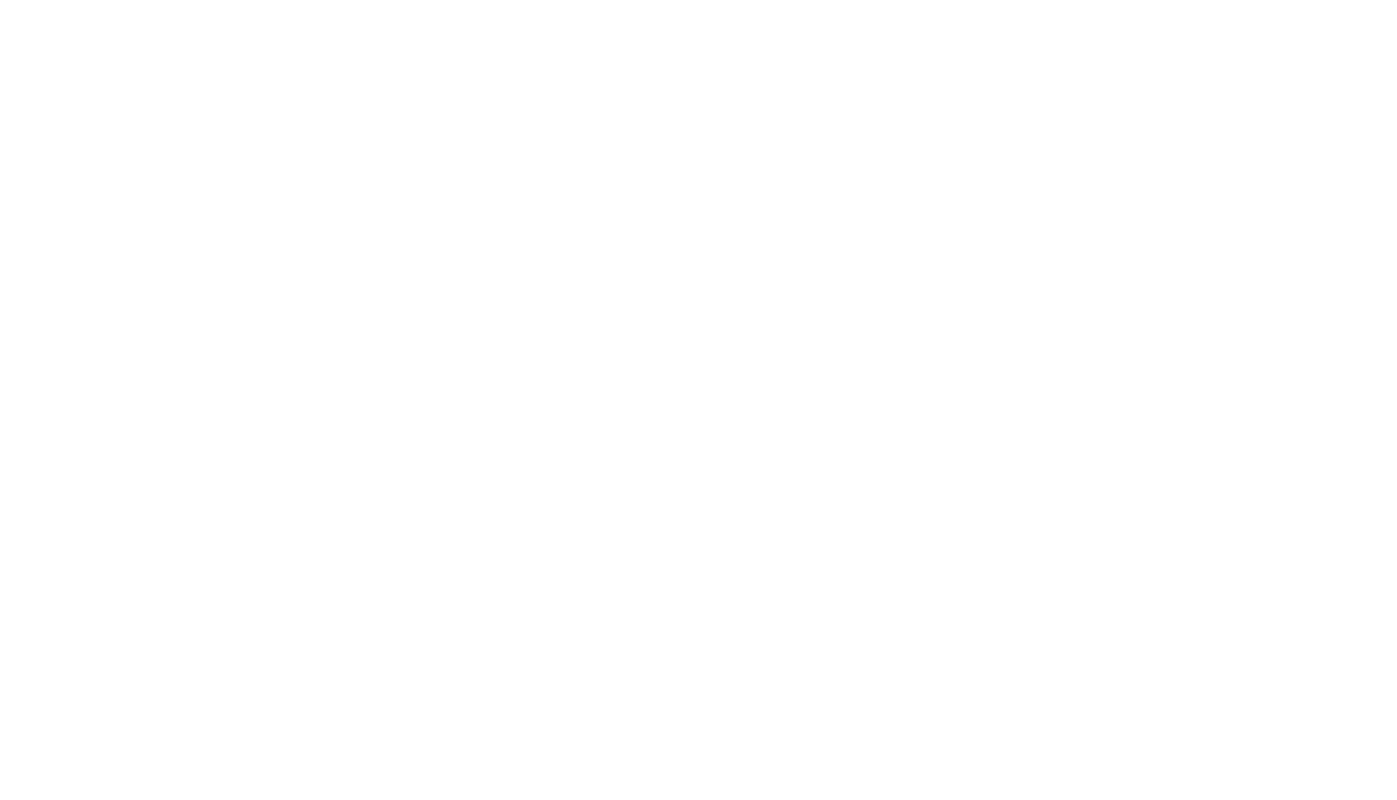
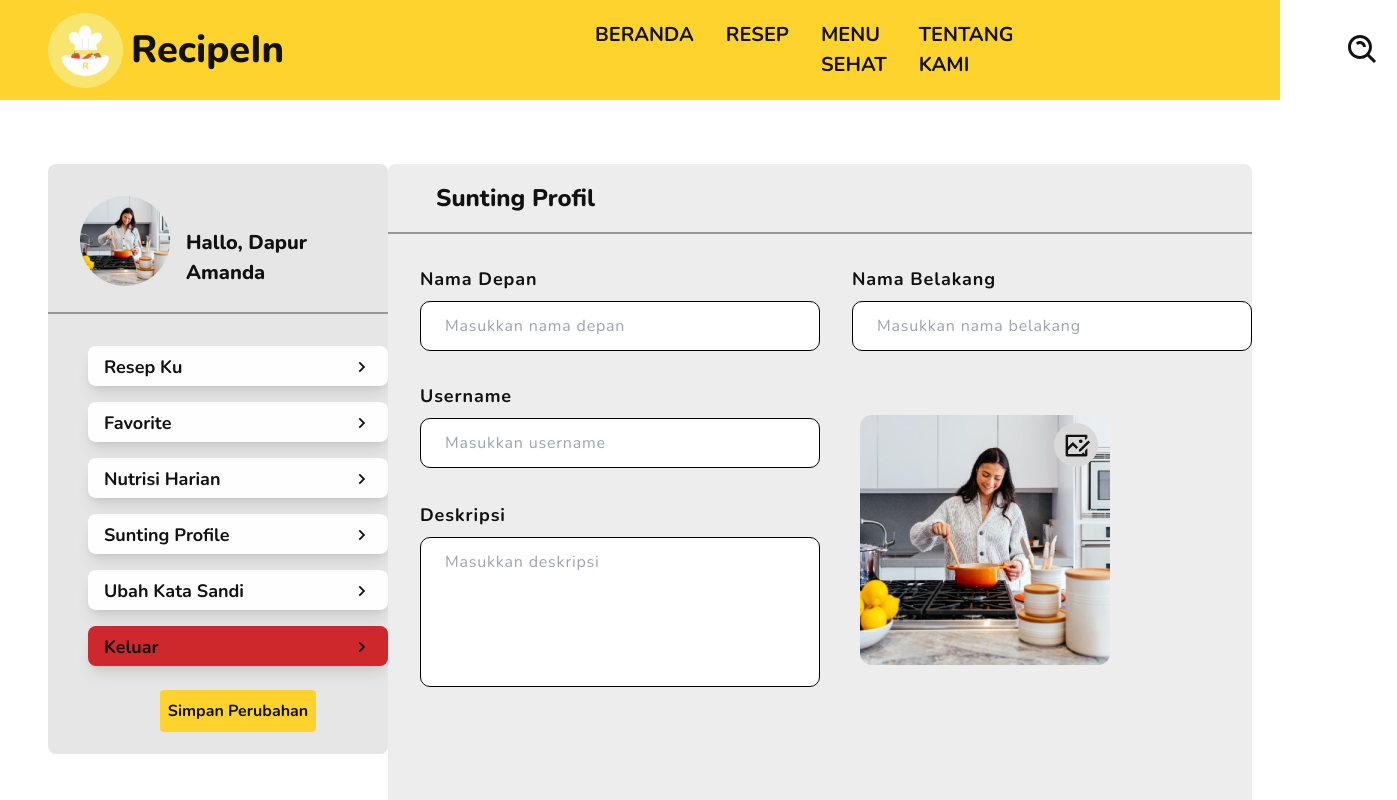
Before and after one commit to RecipeIn/recipein-website, a React (Vite) app: page /editprofile in a window 1280 px wide. Before the commit this address had no page. Shown: the top 800 px of the page, 1397 px wide, since content can reach past the window. Built offline with nearby package versions, Linux system fonts and the light colour scheme.

Commit message:
feat: add edit profile page

```diff
--- a/src/App.jsx
+++ b/src/App.jsx
@@ -18,6 +18,11 @@ import DetailRecipe from './pages/DetailRecipe'
 import AboutUs from './pages/AboutUs'
 import SearchResult from './pages/SearchResult'
 import AdvancedSearchResult from './pages/AdvancedSearchResult'
+import MyRecipe from './pages/MyRecipe'
+import Favorite from './pages/Favorite'
+import Status from './pages/Status'
+import AddRecipe from './pages/AddRecipe'
+import EditRecipe from './pages/EditRecipe'
 
 
 function App() {
@@ -31,7 +36,7 @@ function App() {
       <Route path="/verif" element={<Verification />} />
       <Route path="/newpass" element={<NewPass />} />
       <Route path="/profile" element={<Profile />} />
-      <Route path="/edit" element={<EditProfile />} />
+      <Route path="/editprofile" element={<EditProfile />} />
       <Route path="/dnutrition" element={<DailyNutrition />} />
       <Route path="/recipe" element={<Recipe />} />
       <Route path="/diet" element={<Diet />} />
@@ -41,6 +46,11 @@ function App() {
       <Route path="/about" element={<AboutUs />} />
       <Route path="/sresult" element={<SearchResult />} />
       <Route path="/saresult" element={<AdvancedSearchResult />} />
+      <Route path="/myrecipe" element={<MyRecipe />} />
+      <Route path="/favorite" element={<Favorite />} />
+      <Route path="/status" element={<Status />} />
+      <Route path="/addrecipe" element={<AddRecipe />} />
+      <Route path="/editrecipe" element={<EditRecipe />} />
     </Routes>
   )
 }
--- a/src/pages/EditProfile.jsx
+++ b/src/pages/EditProfile.jsx
@@ -29,11 +29,11 @@ function EditProfile() {
                     <div className='flex justify-center text-font text-[16px]'>
                         <ul className="ml-10">
                             <li className='bg-putih mt-4 rounded-[8px] shadow-lg w-[300px] h-[40px] inline-flex justify-between border-none'>
-                                <a href="/resepku" className="ml-4 mt-2 w-[300px] h-[40px] text-font text-[18px] font-bold hover:text-font">Resep Ku</a>
+                                <a href="/myrecipe" className="ml-4 mt-2 w-[300px] h-[40px] text-font text-[18px] font-bold hover:text-font">Resep Ku</a>
                                 <MdNavigateNext className='mt-2 mr-4' fontSize="26px" color='#111111'/>
                             </li>
                             <li className='bg-putih mt-4 rounded-[8px] shadow-lg w-[300px] h-[40px] inline-flex justify-between border-none'>
-                                <a href="/favorit" className="ml-4 mt-2 w-[300px] h-[40px] text-font text-[18px] font-bold hover:text-font">Favorite</a>
+                                <a href="/favorite" className="ml-4 mt-2 w-[300px] h-[40px] text-font text-[18px] font-bold hover:text-font">Favorite</a>
                                 <MdNavigateNext className='mt-2 mr-4' fontSize="26px" color='#111111'/>
                             </li>
                             <li className='bg-putih mt-4 rounded-[8px] shadow-lg w-[300px] h-[40px] inline-flex justify-between border-none'>
@@ -41,7 +41,7 @@ function EditProfile() {
                                 <MdNavigateNext className='mt-2 mr-4' fontSize="26px" color='#111111'/>
                             </li>
                             <li className='bg-putih mt-4 rounded-[8px] shadow-lg w-[300px] h-[40px] inline-flex justify-between border-none'>
-                                <a href="/edit" className="ml-4 mt-2 w-[300px] h-[40px] text-font text-[18px] font-bold hover:text-font">Sunting Profile</a>
+                                <a href="/editprofile" className="ml-4 mt-2 w-[300px] h-[40px] text-font text-[18px] font-bold hover:text-font">Sunting Profile</a>
                                 <MdNavigateNext className='mt-2 mr-4' fontSize="26px" color='#111111'/>
                             </li>
                             <li className='bg-putih mt-4 rounded-[8px] shadow-lg w-[300px] h-[40px] inline-flex justify-between border-none'>
@@ -49,12 +49,12 @@ function EditProfile() {
                                 <MdNavigateNext className='mt-2 mr-4' fontSize="26px" color='#111111'/>
                             </li>
                             <li className='bg-[#CE272C] mt-4 rounded-[8px] shadow-lg w-[300px] h-[40px] inline-flex justify-between border-none'>
-                                <a href="/logout" className="ml-4 mt-2 w-[300px] h-[40px] text-font text-[18px] font-bold hover:text-font">Keluar</a>
+                                <a href="/login" className="ml-4 mt-2 w-[300px] h-[40px] text-font text-[18px] font-bold hover:text-font">Keluar</a>
                                 <MdNavigateNext className='mt-2 mr-4' fontSize="26px" color='#111111'/>
                             </li>
                         </ul>
                     </div>
-                    <button type="submit" className="w-[156px] text-black bg-primary font-bold rounded-[4px] text-[16px] mt-6 px-1 py-2 text-center ml-28">Simpan Perubahan</button>
+                    <button type="submit" className="w-[156px] text-font bg-primary font-bold rounded-[4px] text-[16px] mt-6 px-1 py-2 text-center ml-28">Simpan Perubahan</button>
                 </div>
 
                 <div className='w-[908px] h-[711px] bg-[#EDEDED] mr-12 rounded-[8px]'>
@@ -64,22 +64,22 @@ function EditProfile() {
                     <div className='ml-8 mt-8 inline-flex text-font'>
                         <div className='flex flex-col'>
                             <label for="fname" className="block text-[18px] font-bold justify-center pb-2 tracking-wider">Nama Depan</label>
-                            <input type="text" id="fname" className="bg-white w-[400px] h-[50px] tracking-wider text-base border border-black rounded-[10px] focus:ring-black-500 focus:border-black-500 block px-6 py-3 text-black" placeholder="Masukkan nama depan" required></input>
+                            <input type="text" id="fname" className="bg-white w-[400px] h-[50px] tracking-wider text-base border border-black rounded-[10px] focus:ring-black-500 focus:border-black-500 block px-6 py-3 text-font" placeholder="Masukkan nama depan" required></input>
                         </div>
                         <div className='flex flex-col ml-8'>
                             <label for="bname" className="block text-[18px] font-bold justify-center pb-2 tracking-wider">Nama Belakang</label>
-                            <input type="text" id="bname" className="bg-white w-[400px] h-[50px] tracking-wider text-base border border-black rounded-[10px] focus:ring-black-500 focus:border-black-500 block px-6 py-3 text-black" placeholder="Masukkan nama belakang" required></input>
+                            <input type="text" id="bname" className="bg-white w-[400px] h-[50px] tracking-wider text-base border border-black rounded-[10px] focus:ring-black-500 focus:border-black-500 block px-6 py-3 text-font" placeholder="Masukkan nama belakang" required></input>
                         </div>
                     </div>
-                    <div className='ml-8 mt-8 inline-flex'>
+                    <div className='ml-8 mt-8 inline-flex text-font'>
                         <div className='flex flex-col'>
                             <label for="uname" className="block text-[18px] font-bold justify-center pb-2 tracking-wider">Username</label>
-                            <input type="text" id="uname" className="bg-white w-[400px] h-[50px] tracking-wider text-base border border-black rounded-[10px] focus:ring-black-500 focus:border-black-500 block px-6 py-3 text-black" placeholder="Masukkan username" required></input>
+                            <input type="text" id="uname" className="bg-white w-[400px] h-[50px] tracking-wider text-base border border-black rounded-[10px] focus:ring-black-500 focus:border-black-500 block px-6 py-3 text-font" placeholder="Masukkan username" required></input>
                         </div>
                         <div className='flex flex-col-reverse -ml-96 mb-32'>
-                            <label for="tgl" className="block text-[18px] font-bold justify-center -ml-4 pb-2 tracking-wider">Tanggal Lahir</label>
+                            <label for="desc" className="block text-[18px] font-bold justify-center -ml-4 pb-2 tracking-wider">Deskripsi</label>
                         </div>
-                        <div className='flex flex-col ml-[324px]'>
+                        <div className='flex flex-col ml-[354px]'>
                             <img className=" w-[250px] h-[250px] rounded-none mt-8" src={profile} alt=""/>
                         </div>
                         <div className='bg-[#D9D9D9] w-[44px] h-[44px] rounded-full -ml-14 mt-10'>
@@ -95,17 +95,8 @@ function EditProfile() {
                         </div>
                     </div>
                     <div className='ml-8 -mt-32 flex'>
-                        <input type="number" min="1" max="31" id="tgl" className="bg-white w-[67px] h-[47px] text-base border border-black rounded-[10px] focus:ring-black-500 focus:border-black-500 block px-2.5 text-black" placeholder="HH" required></input>
-                        <p className='text-[32px] ml-4 mr-4'>/</p>
-                        <input type="number" min="1" max="12" id="tgl" className="bg-white w-[67px] h-[47px] text-base border border-black rounded-[10px] focus:ring-black-500 focus:border-black-500 block px-2.5 text-black" placeholder="BB" required></input>
-                        <p className='text-[32px] ml-4 mr-4'>/</p>
-                        <input type="number" min="1975" max="2050" id="tgl" className="bg-white w-[96px] h-[47px] text-base border border-black rounded-[10px] focus:ring-black-500 focus:border-black-500 block px-4 text-black" placeholder="TTTT" required></input>
+                    <textarea type="text" id="desc" className="bg-white w-[400px] h-[150px] tracking-wider text-base border resize-none border-black rounded-[10px] focus:ring-black-500 focus:border-black-500 block px-6 py-3 text-font" placeholder="Masukkan deskripsi" required></textarea>
                     </div>
-                    <div className='ml-8 mt-8'>
-                        <label for="desc" className="block text-[18px] font-bold justify-center pb-2 tracking-wider">Deskripsi</label>
-                        <textarea type="text" id="uname" className="bg-white w-[388px] h-[150px] tracking-wider text-base border resize-none border-black rounded-[10px] focus:ring-black-500 focus:border-black-500 block px-6 py-3 text-black" placeholder="Masukkan deskripsi" required></textarea>
-                    </div>
-
                 </div>
             </div>
 
```
